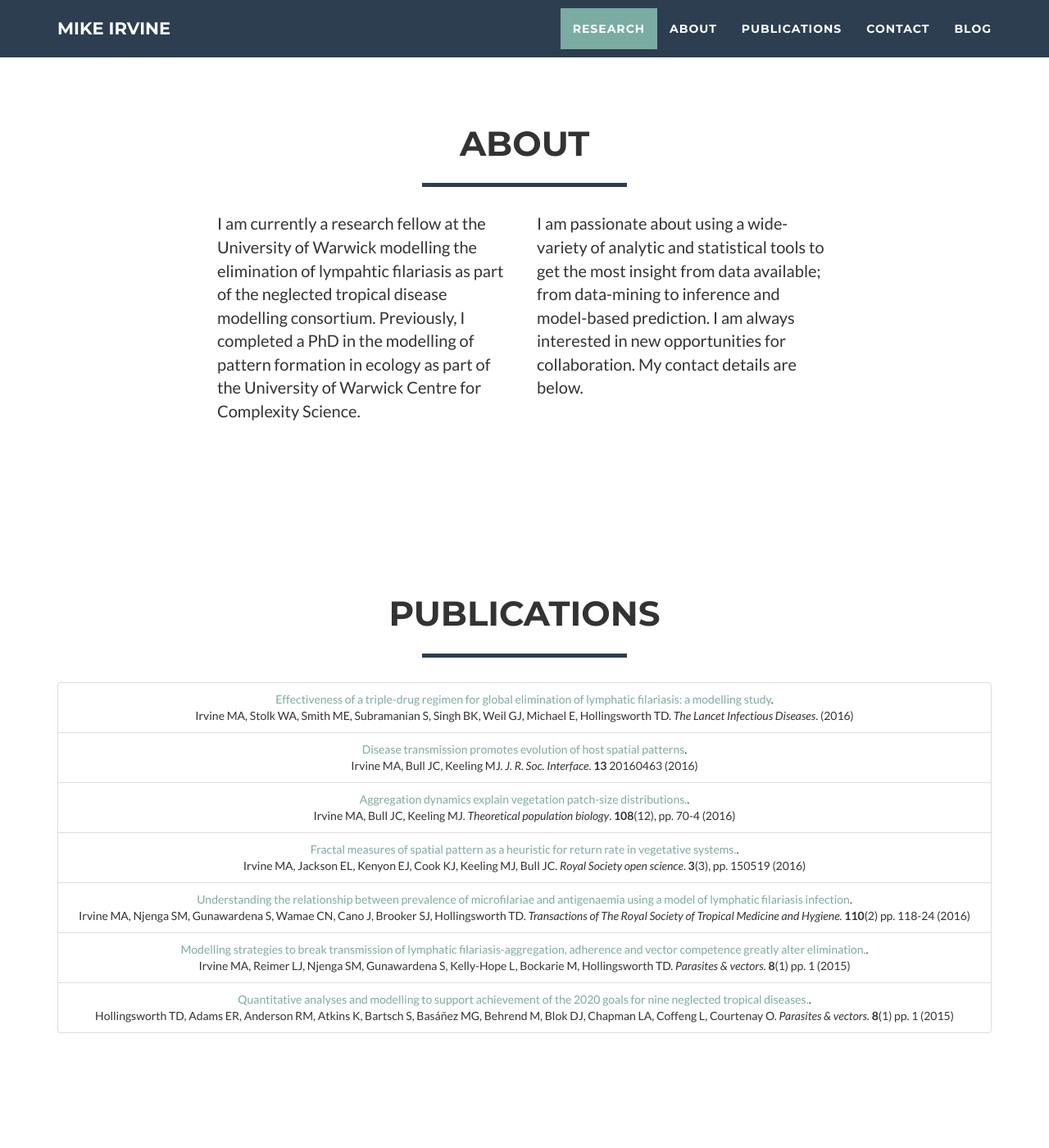
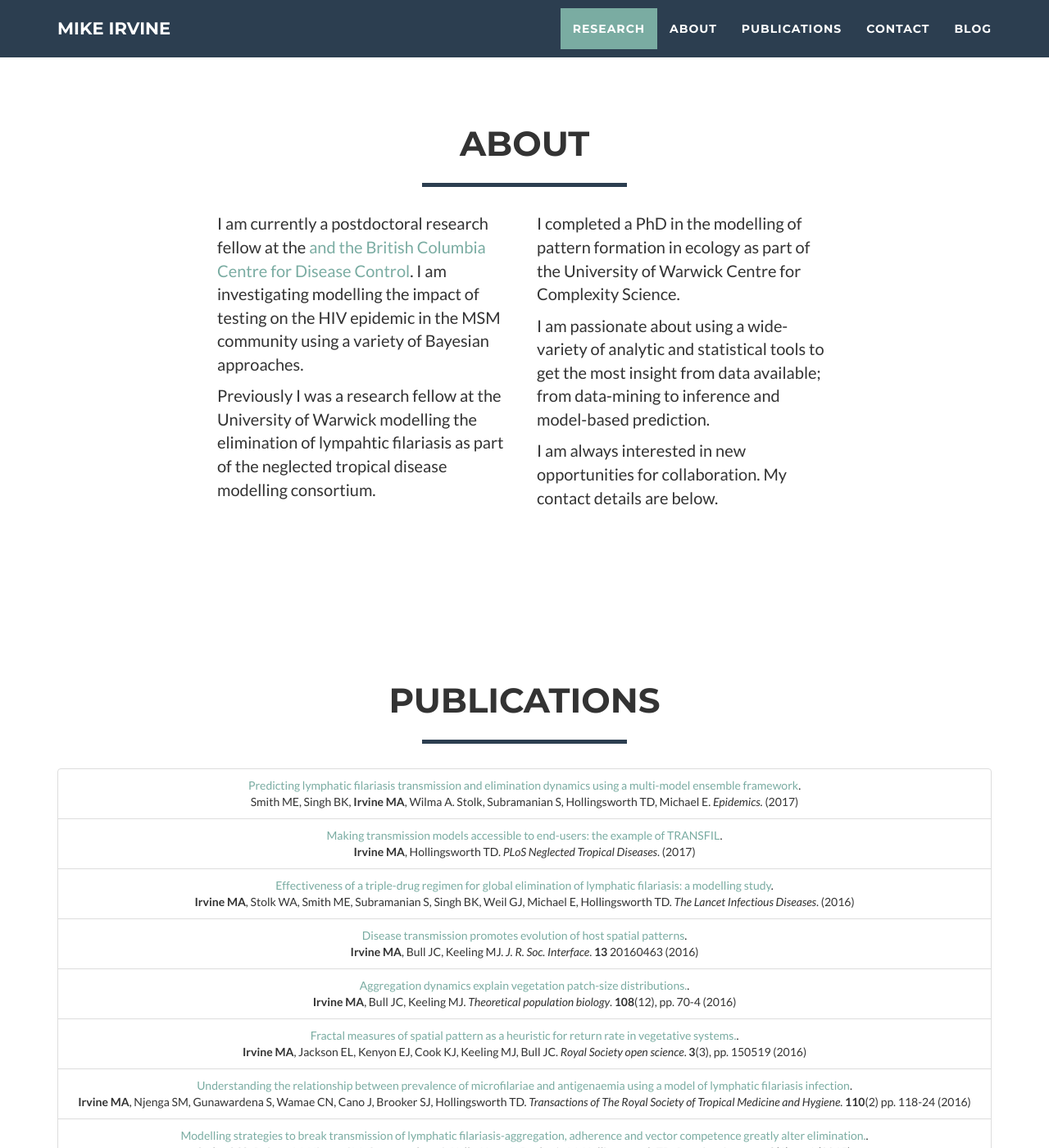
Before and after one commit to sempwn/sempwn.github.io, a Jekyll site: the page index.html, which Jekyll copies as it is, in a window 1280 px wide and 1400 px high, scrolled down 1554 px. Shown: the whole window at 82% size. Built offline with Jekyll 4.4.1, drawn with Linux system fonts in a browser that asks for light colours; nearby versions of some CDN libraries; some web fonts are replaced; some of the changed text lies outside the part shown.

Commit message:
Updated publications. Embiggened name.

```diff
--- a/index.html
+++ b/index.html
@@ -177,15 +177,39 @@
             </div>
             <div class="row">
                 <div class="col-lg-4 col-lg-offset-2">
-                    <p>I am currently a research fellow at the University of Warwick modelling the elimination of lympahtic filariasis as part of the neglected tropical disease modelling consortium.
-                      Previously, I completed a PhD in the modelling of pattern formation in ecology as part of the University of Warwick Centre for Complexity Science.
+                    <p>
+                      I am currently a postdoctoral research fellow at the
+                      <a href="https://www.math.ubc.ca/Research/MathBio/index.php"
+                      University of British Columbia</a> and the
+                      <a href="http://www.bccdc.ca/our-research">British
+                        Columbia Centre for Disease Control</a>. I am
+                        investigating modelling
+                      the impact of testing on the HIV epidemic in the MSM
+                      community using a variety of Bayesian approaches.
+                    </p>
+                    <p>
+                      Previously I was a research fellow at the University of
+                      Warwick modelling the elimination of lympahtic filariasis
+                      as part of the neglected tropical disease modelling
+                      consortium.
                     </p>
                 </div>
                 <div class="col-lg-4">
+                 <p>
+                  I completed a PhD in the modelling of pattern
+                  formation in ecology as part of the University of Warwick
+                  Centre for Complexity Science.
+                  </p>
                   <p>
-                   I am passionate about using a wide-variety of analytic and statistical tools to get the most insight from data available; from data-mining to inference and model-based prediction.
-                   I am always interested in new opportunities for collaboration. My contact details are below.
-                  </p>
+                   I am passionate about using a wide-variety of analytic and
+                   statistical tools to get the most insight from data
+                   available; from data-mining to inference and model-based
+                   prediction.
+                 </p>
+                 <p>
+                   I am always interested in new opportunities for
+                   collaboration. My contact details are below.
+                </p>
                 </div>
                 <!--
                 <div class="col-lg-8 col-lg-offset-2 text-center">
@@ -211,39 +235,48 @@
               <div class="col-lg-12 text-center">
                 <ul class="list-group">
                   <li class="list-group-item">
+                    <a href="http://dx.doi.org/10.1016/j.epidem.2017.02.006">Predicting lymphatic filariasis transmission and elimination dynamics using a multi-model ensemble framework</a>.<br>
+                    Smith ME,  Singh BK, <b>Irvine MA</b>, Wilma A. Stolk,  Subramanian S, Hollingsworth TD,  Michael E.
+                    <i>Epidemics.</i> (2017)
+                  </li>
+                  <li class="list-group-item">
+                    <a href="http://dx.doi.org/10.1371/journal.pntd.0005206"> Making transmission models accessible to end-users: the example of TRANSFIL</a>.<br>
+                    <b>Irvine MA</b>, Hollingsworth TD.  <i>PLoS Neglected Tropical Diseases</i>. (2017)
+                  </li>
+                  <li class="list-group-item">
                     <a href="http://dx.doi.org/10.1016/S1473-3099(16)30467-4">Effectiveness of a triple-drug regimen for global elimination of lymphatic filariasis: a modelling study</a>.<br>
-                      Irvine MA, Stolk WA, Smith ME, Subramanian S, Singh BK, Weil GJ, Michael E, Hollingsworth TD. <i>The Lancet Infectious Diseases</i>. (2016)
+                      <b>Irvine MA</b>, Stolk WA, Smith ME, Subramanian S, Singh BK, Weil GJ, Michael E, Hollingsworth TD. <i>The Lancet Infectious Diseases</i>. (2016)
                   </li>
                   <li class="list-group-item">
                     <a href="http://dx.doi.org/10.1098/rsif.2016.0463">Disease transmission promotes evolution of host spatial patterns</a>.<br>
-                      Irvine MA, Bull JC, Keeling MJ. <i>J. R. Soc. Interface</i>. <b>13</b> 20160463 (2016)
+                      <b>Irvine MA</b>, Bull JC, Keeling MJ. <i>J. R. Soc. Interface</i>. <b>13</b> 20160463 (2016)
                   </li>
                   <li class="list-group-item">
                     <a href="http://dx.doi.org/10.1016/j.tpb.2015.12.001">Aggregation dynamics explain vegetation patch-size distributions.</a>.<br>
-                      Irvine MA, Bull JC, Keeling MJ. <i>Theoretical population biology</i>. <b>108</b>(12), pp. 70-4 (2016)
+                      <b>Irvine MA</b>, Bull JC, Keeling MJ. <i>Theoretical population biology</i>. <b>108</b>(12), pp. 70-4 (2016)
                   </li>
                   <li class="list-group-item">
                     <a href="http://dx.doi.org/10.1098/rsos.150519">Fractal measures of spatial pattern as a heuristic for return rate in vegetative systems.</a>.<br>
-                      Irvine MA, Jackson EL, Kenyon EJ, Cook KJ, Keeling MJ, Bull JC. <i>Royal Society open science</i>. <b>3</b>(3), pp. 150519 (2016)
+                      <b>Irvine MA</b>, Jackson EL, Kenyon EJ, Cook KJ, Keeling MJ, Bull JC. <i>Royal Society open science</i>. <b>3</b>(3), pp. 150519 (2016)
                   </li>
 
                   <li class="list-group-item">
                     <a href="http://dx.doi.org/10.1093/trstmh/trw024">Understanding the relationship between prevalence of microfilariae and antigenaemia using a model of lymphatic filariasis infection</a>.<br>
-Irvine MA, Njenga SM, Gunawardena S, Wamae CN, Cano J, Brooker SJ, Hollingsworth TD.
+<b>Irvine MA</b>, Njenga SM, Gunawardena S, Wamae CN, Cano J, Brooker SJ, Hollingsworth TD.
 <i>Transactions of The Royal Society of Tropical Medicine and Hygiene.</i>
 <b>110</b>(2) pp. 118-24 (2016)
                   </li>
 
                   <li class="list-group-item">
                     <a href="http://dx.doi.org/10.1186/s13071-015-1152-3">Modelling strategies to break transmission of lymphatic filariasis-aggregation, adherence and vector competence greatly alter elimination.</a>.<br>
-Irvine MA, Reimer LJ, Njenga SM, Gunawardena S, Kelly-Hope L, Bockarie M, Hollingsworth TD.
+<b>Irvine MA</b>, Reimer LJ, Njenga SM, Gunawardena S, Kelly-Hope L, Bockarie M, Hollingsworth TD.
 <i>Parasites &amp; vectors.</i>
 <b>8</b>(1) pp. 1 (2015)
                   </li>
 
                   <li class="list-group-item">
                     <a href="http://dx.doi.org/10.1186/s13071-015-1235-1">Quantitative analyses and modelling to support achievement of the 2020 goals for nine neglected tropical diseases.</a>.<br>
-Hollingsworth TD, Adams ER, Anderson RM, Atkins K, Bartsch S, Basáñez MG, Behrend M, Blok DJ, Chapman LA, Coffeng L, Courtenay O.
+Hollingsworth TD, Adams ER, Anderson RM, Atkins K, Bartsch S, Basáñez MG, Behrend M, Blok DJ, Chapman LA, Coffeng L, Courtenay O,&hellip;, <b>Irvine MA</b>, &hellip;, NTD Modelling Consortium.
 <i>Parasites &amp; vectors.</i>
 <b>8</b>(1) pp. 1 (2015)
                   </li>
@@ -384,6 +417,11 @@ Hollingsworth TD, Adams ER, Anderson RM, Atkins K, Bartsch S, Basáñez MG, Behr
                             <h3> Publications </h3>
                             <ul class="list-group">
                               <li class="list-group-item">
+                                <a href="http://dx.doi.org/10.1016/j.epidem.2017.02.006">Predicting lymphatic filariasis transmission and elimination dynamics using a multi-model ensemble framework</a>.<br>
+                                Smith ME,  Singh BK, <b>Irvine MA</b>, Wilma A. Stolk,  Subramanian S, Hollingsworth TD,  Michael E.
+                                <i>Epidemics.</i> (2017)
+                              </li>
+                              <li class="list-group-item">
                                 <a href="http://dx.doi.org/10.1093/trstmh/trw024">Understanding the relationship between prevalence of microfilariae and antigenaemia using a model of lymphatic filariasis infection</a>.<br>
     Irvine MA, Njenga SM, Gunawardena S, Wamae CN, Cano J, Brooker SJ, Hollingsworth TD.
      <i>Transactions of The Royal Society of Tropical Medicine and Hygiene.</i>
@@ -421,26 +459,31 @@ Hollingsworth TD, Adams ER, Anderson RM, Atkins K, Bartsch S, Basáñez MG, Behr
                             <h3> Publications </h3>
                             <ul class="list-group">
                               <li class="list-group-item">
+                                <a href="http://dx.doi.org/10.1016/j.epidem.2017.02.006">Predicting lymphatic filariasis transmission and elimination dynamics using a multi-model ensemble framework</a>.<br>
+                                Smith ME,  Singh BK, <b>Irvine MA</b>, Wilma A. Stolk,  Subramanian S, Hollingsworth TD,  Michael E.
+                                <i>Epidemics</i>. (2017)
+                              </li>
+                              <li class="list-group-item">
                                 <a href="http://dx.doi.org/10.1016/S1473-3099(16)30467-4">Effectiveness of a triple-drug regimen for global elimination of lymphatic filariasis: a modelling study</a>.<br>
-                                  Irvine MA, Stolk WA, Smith ME, Subramanian S, Singh BK, Weil GJ, Michael E, Hollingsworth TD. <i>The Lancet Infectious Diseases</i>. (2016)
+                                  <b>Irvine MA</b>, Stolk WA, Smith ME, Subramanian S, Singh BK, Weil GJ, Michael E, Hollingsworth TD. <i>The Lancet Infectious Diseases</i>. (2016)
                               </li>
                               <li class="list-group-item">
                                 <a href="http://dx.doi.org/10.1093/trstmh/trw024">Understanding the relationship between prevalence of microfilariae and antigenaemia using a model of lymphatic filariasis infection</a>.<br>
-    Irvine MA, Njenga SM, Gunawardena S, Wamae CN, Cano J, Brooker SJ, Hollingsworth TD.
+    <b>Irvine MA</b>, Njenga SM, Gunawardena S, Wamae CN, Cano J, Brooker SJ, Hollingsworth TD.
      <i>Transactions of The Royal Society of Tropical Medicine and Hygiene.</i>
      <b>110</b>(2) pp. 118-24 (2016)
                               </li>
 
                               <li class="list-group-item">
                                 <a href="http://dx.doi.org/10.1186/s13071-015-1152-3">Modelling strategies to break transmission of lymphatic filariasis-aggregation, adherence and vector competence greatly alter elimination.</a>.<br>
-    Irvine MA, Reimer LJ, Njenga SM, Gunawardena S, Kelly-Hope L, Bockarie M, Hollingsworth TD.
+    <b>Irvine MA</b>, Reimer LJ, Njenga SM, Gunawardena S, Kelly-Hope L, Bockarie M, Hollingsworth TD.
      <i>Parasites &amp; vectors.</i>
      <b>8</b>(1) pp. 1 (2015)
                               </li>
 
                               <li class="list-group-item">
                                 <a href="http://dx.doi.org/10.1186/s13071-015-1235-1">Quantitative analyses and modelling to support achievement of the 2020 goals for nine neglected tropical diseases.</a>.<br>
-    Hollingsworth TD, Adams ER, Anderson RM, Atkins K, Bartsch S, Basáñez MG, Behrend M, Blok DJ, Chapman LA, Coffeng L, Courtenay O.
+    Hollingsworth TD, Adams ER, Anderson RM, Atkins K, Bartsch S, Basáñez MG, Behrend M, Blok DJ, Chapman LA, Coffeng L, Courtenay O, <b>Irvine MA</b>,&hellip;, NTD Modelling Consortium.
      <i>Parasites &amp; vectors.</i>
      <b>8</b>(1) pp. 1 (2015)
                               </li>
@@ -474,28 +517,33 @@ Hollingsworth TD, Adams ER, Anderson RM, Atkins K, Bartsch S, Basáñez MG, Behr
                             <h3> Publications </h3>
                             <ul class="list-group">
                               <li class="list-group-item">
+                                <a href="http://dx.doi.org/10.1016/j.epidem.2017.02.006">Predicting lymphatic filariasis transmission and elimination dynamics using a multi-model ensemble framework</a>.<br>
+                                Smith ME,  Singh BK, <b>Irvine MA</b>, Wilma A. Stolk,  Subramanian S, Hollingsworth TD,  Michael E.
+                                <i>Epidemics</i>. (2017)
+                              </li>
+                              <li class="list-group-item">
                                 <a href="http://dx.doi.org/10.1016/S1473-3099(16)30467-4">Effectiveness of a triple-drug regimen for global elimination of lymphatic filariasis: a modelling study</a>.<br>
-                                  Irvine MA, Stolk WA, Smith ME, Subramanian S, Singh BK, Weil GJ, Michael E, Hollingsworth TD. <i>The Lancet Infectious Diseases</i>. (2016)
+                                  <b>Irvine MA</b>, Stolk WA, Smith ME, Subramanian S, Singh BK, Weil GJ, Michael E, Hollingsworth TD. <i>The Lancet Infectious Diseases</i>. (2016)
                               </li>
                               <li class="list-group-item">
                                 <a href="http://dx.doi.org/10.1098/rsif.2016.0463">Disease transmission promotes evolution of host spatial patterns</a>.<br>
-                                  Irvine MA, Bull JC, Keeling MJ. <i>J. R. Soc. Interface</i>. <b>13</b> 20160463 (2016)
+                                  <b>Irvine MA</b>, Bull JC, Keeling MJ. <i>J. R. Soc. Interface</i>. <b>13</b> 20160463 (2016)
                               </li>
                               <li class="list-group-item">
                                 <a href="http://dx.doi.org/10.1093/trstmh/trw024">Understanding the relationship between prevalence of microfilariae and antigenaemia using a model of lymphatic filariasis infection</a>.<br>
-    Irvine MA, Njenga SM, Gunawardena S, Wamae CN, Cano J, Brooker SJ, Hollingsworth TD.
+    <b>Irvine MA</b>, Njenga SM, Gunawardena S, Wamae CN, Cano J, Brooker SJ, Hollingsworth TD.
      <i>Transactions of The Royal Society of Tropical Medicine and Hygiene.</i>
      <b>110</b>(2) pp. 118-24 (2016)
                               </li>
                               <li class="list-group-item">
                                 <a href="http://dx.doi.org/10.1186/s13071-015-1152-3">Modelling strategies to break transmission of lymphatic filariasis-aggregation, adherence and vector competence greatly alter elimination.</a>.<br>
-    Irvine MA, Reimer LJ, Njenga SM, Gunawardena S, Kelly-Hope L, Bockarie M, Hollingsworth TD.
+    <b>Irvine MA</b>, Reimer LJ, Njenga SM, Gunawardena S, Kelly-Hope L, Bockarie M, Hollingsworth TD.
      <i>Parasites &amp; vectors.</i>
      <b>8</b>(1) pp. 1 (2015)
                               </li>
                               <li class="list-group-item">
                                 <a href="http://dx.doi.org/10.1098/rsos.150519">Fractal measures of spatial pattern as a heuristic for return rate in vegetative systems.</a>.<br>
-                                  Irvine MA, Jackson EL, Kenyon EJ, Cook KJ, Keeling MJ, Bull JC. <i>Royal Society open science</i>. <b>3</b>(3), pp. 150519 (2016)
+                                  <b>Irvine MA</b>, Jackson EL, Kenyon EJ, Cook KJ, Keeling MJ, Bull JC. <i>Royal Society open science</i>. <b>3</b>(3), pp. 150519 (2016)
                               </li>
 
                             </ul>
@@ -530,15 +578,15 @@ Hollingsworth TD, Adams ER, Anderson RM, Atkins K, Bartsch S, Basáñez MG, Behr
                             <ul class="list-group">
                               <li class="list-group-item">
                                 <a href="http://dx.doi.org/10.1098/rsif.2016.0463">Disease transmission promotes evolution of host spatial patterns</a>.<br>
-                                  Irvine MA, Bull JC, Keeling MJ. <i>J. R. Soc. Interface</i>. <b>13</b> 20160463 (2016)
+                                  <b>Irvine MA</b>, Bull JC, Keeling MJ. <i>J. R. Soc. Interface</i>. <b>13</b> 20160463 (2016)
                               </li>
                               <li class="list-group-item">
                                 <a href="http://dx.doi.org/10.1016/j.tpb.2015.12.001">Aggregation dynamics explain vegetation patch-size distributions.</a>.<br>
-                                  Irvine MA, Bull JC, Keeling MJ. <i>Theoretical population biology</i>. <b>108</b>(12), pp. 70-4 (2016)
+                                  <b>Irvine MA</b>, Bull JC, Keeling MJ. <i>Theoretical population biology</i>. <b>108</b>(12), pp. 70-4 (2016)
                               </li>
                               <li class="list-group-item">
                                 <a href="http://dx.doi.org/10.1098/rsos.150519">Fractal measures of spatial pattern as a heuristic for return rate in vegetative systems.</a>.<br>
-                                  Irvine MA, Jackson EL, Kenyon EJ, Cook KJ, Keeling MJ, Bull JC. <i>Royal Society open science</i>. <b>3</b>(3), pp. 150519 (2016)
+                                  <b>Irvine MA</b>, Jackson EL, Kenyon EJ, Cook KJ, Keeling MJ, Bull JC. <i>Royal Society open science</i>. <b>3</b>(3), pp. 150519 (2016)
                               </li>
                             </ul>
                             <button type="button" class="btn btn-default" data-dismiss="modal"><i class="fa fa-times"></i> Close</button>
@@ -589,8 +637,10 @@ Hollingsworth TD, Adams ER, Anderson RM, Atkins K, Bartsch S, Basáñez MG, Behr
                             </ul>
                             <h3> Related Publications </h3>
                             <ul class="list-group">
-
-
+                              <li class="list-group-item">
+                                <a href="http://dx.doi.org/10.1371/journal.pntd.0005206"> Making transmission models accessible to end-users: the example of TRANSFIL</a>.<br>
+                                <b>Irvine MA</b>, Hollingsworth TD.  <i>PLoS Neglected Tropical Diseases</i>. (2017)
+                              </li>
                             </ul>
                             <button type="button" class="btn btn-default" data-dismiss="modal"><i class="fa fa-times"></i> Close</button>
                         </div>
@@ -625,15 +675,15 @@ Hollingsworth TD, Adams ER, Anderson RM, Atkins K, Bartsch S, Basáñez MG, Behr
                             <ul class="list-group">
                               <li class="list-group-item">
                                 <a href="http://dx.doi.org/10.1098/rsif.2016.0463">Disease transmission promotes evolution of host spatial patterns</a>.<br>
-                                  Irvine MA, Bull JC, Keeling MJ. <i>J. R. Soc. Interface</i>. <b>13</b> 20160463 (2016)
+                                  <b>Irvine MA</b>, Bull JC, Keeling MJ. <i>J. R. Soc. Interface</i>. <b>13</b> 20160463 (2016)
                               </li>
                               <li class="list-group-item">
                                 <a href="http://dx.doi.org/10.1016/j.tpb.2015.12.001">Aggregation dynamics explain vegetation patch-size distributions.</a>.<br>
-                                  Irvine MA, Bull JC, Keeling MJ. <i>Theoretical population biology</i>. <b>108</b>(12), pp. 70-4 (2016)
+                                  <b>Irvine MA</b>, Bull JC, Keeling MJ. <i>Theoretical population biology</i>. <b>108</b>(12), pp. 70-4 (2016)
                               </li>
                               <li class="list-group-item">
                                 <a href="http://dx.doi.org/10.1098/rsos.150519">Fractal measures of spatial pattern as a heuristic for return rate in vegetative systems.</a>.<br>
-                                  Irvine MA, Jackson EL, Kenyon EJ, Cook KJ, Keeling MJ, Bull JC. <i>Royal Society open science</i>. <b>3</b>(3), pp. 150519 (2016)
+                                  <b>Irvine MA</b>, Jackson EL, Kenyon EJ, Cook KJ, Keeling MJ, Bull JC. <i>Royal Society open science</i>. <b>3</b>(3), pp. 150519 (2016)
                               </li>
                             </ul>
                             <button type="button" class="btn btn-default" data-dismiss="modal"><i class="fa fa-times"></i> Close</button>
```
